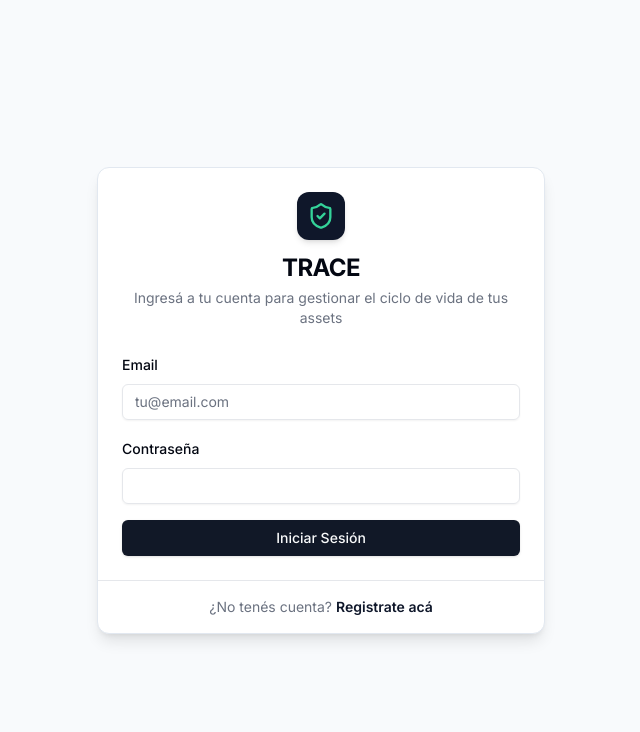
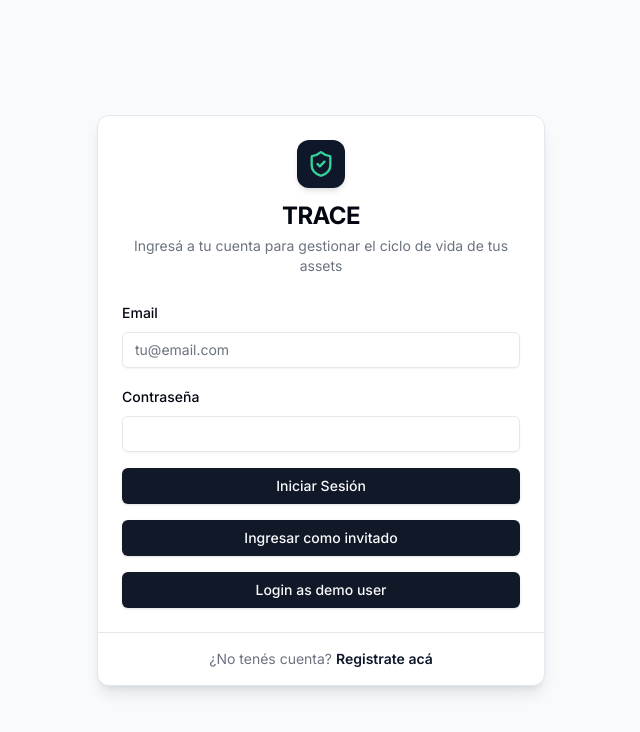
Before and after one commit to elecodes/trace_mvp_v0, a Next.js app: page /login in a window 1280 px wide. Shown: the top 732 px of the page, without its empty margins (319-959 px from the left). Built offline with nearby package versions, Linux system fonts and the light colour scheme; no server answers.

Commit message:
docs: add next steps v2 documentation with audit report link

```diff
--- a/src/app/(auth)/login/page.tsx
+++ b/src/app/(auth)/login/page.tsx
@@ -19,6 +19,7 @@ export default function LoginPage() {
   const supabase = createClient();
 
   const handleLogin = async (e: React.FormEvent) => {
+    // Existing email/password login
     e.preventDefault();
     setLoading(true);
     setError(null);
@@ -35,6 +36,33 @@ export default function LoginPage() {
       router.push('/dashboard');
       router.refresh();
     }
+  };
+
+  // Guest login handler
+  const handleGuestLogin = async () => {
+    setLoading(true);
+    const { error } = await supabase.auth.signInAnonymously();
+    if (error) {
+      setError(error.message);
+    } else {
+      router.push('/dashboard');
+    }
+    setLoading(false);
+  };
+
+  // Demo user login handler
+  const handleDemoLogin = async () => {
+    setLoading(true);
+    const { error } = await supabase.auth.signInWithPassword({
+      email: 'guest@example.com',
+      password: 'password123',
+    });
+    if (error) {
+      setError(error.message);
+    } else {
+      router.push('/dashboard');
+    }
+    setLoading(false);
   };
 
   return (
@@ -88,6 +116,35 @@ export default function LoginPage() {
                 'Iniciar Sesión'
               )}
             </Button>
+            {/* Anonymous Guest Login */}
+            <Button
+              type="button"
+              className="w-full mt-2"
+              onClick={handleGuestLogin}
+              disabled={loading}
+            >
+              {loading ? (
+                <> <Loader2 className="mr-2 h-4 w-4 animate-spin" /> Ingresando como invitado...</>
+              ) : (
+                'Ingresar como invitado'
+              )}
+            </Button>
+
+            {/* Demo User Login */}
+            <Button
+              type="button"
+              className="w-full mt-2"
+              onClick={handleDemoLogin}
+              disabled={loading}
+            >
+              {loading ? (
+                <> <Loader2 className="mr-2 h-4 w-4 animate-spin" /> Ingresando demo... </>
+              ) : (
+                'Login as demo user'
+              )}
+            </Button>
+
+
           </form>
         </CardContent>
         <CardFooter className="flex justify-center border-t p-4 text-sm text-muted-foreground">
--- a/src/components/layout/sidebar.tsx
+++ b/src/components/layout/sidebar.tsx
@@ -3,7 +3,8 @@
 import Link from 'next/link';
 import { usePathname } from 'next/navigation';
 import { cn } from '@/components/ui/button';
-import { LayoutDashboard, Box, FolderKanban, ShieldCheck, Leaf } from 'lucide-react';
+import { LayoutDashboard, Box, FolderKanban, ShieldCheck, Leaf, FileText } from 'lucide-react';
+import Image from 'next/image';
 
 const navigation = [
   { name: 'Dashboard', href: '/dashboard', icon: LayoutDashboard },
@@ -17,8 +18,8 @@ export function Sidebar() {
   return (
     <aside className="w-64 bg-slate-900 text-slate-100 min-h-screen flex flex-col border-r border-slate-800">
       <div className="p-6 flex items-center gap-3 border-b border-slate-800">
-        <div className="h-9 w-9 rounded-lg bg-emerald-500 text-slate-950 flex items-center justify-center font-bold">
-          <ShieldCheck className="h-6 w-6" />
+        <div className="flex items-center">
+          <Image src="/Trace.png" width={36} height={36} alt="TRACE logo" className="h-6 w-6 mr-2" />
         </div>
         <div>
           <h1 className="font-bold text-lg leading-tight tracking-wider">TRACE</h1>
@@ -74,6 +75,7 @@ export function Sidebar() {
               <Box className={cn('h-5 w-5', pathname.startsWith('/assets') ? 'text-emerald-400' : 'text-slate-400')} />
               Assets / Catálogo
             </Link>
+
           </div>
         </div>
       </nav>
--- a/src/components/pdf/asset-pdf-document.tsx
+++ b/src/components/pdf/asset-pdf-document.tsx
@@ -162,6 +162,7 @@ export function AssetPdfDocument({ asset }: AssetPdfProps) {
       <Page size="A4" style={styles.page}>
         {/* Header */}
         <View style={styles.header}>
+          <Image src="/Trace.png" style={{ width: 50, height: 50, marginRight: 10 }} />
           <View>
             <Text style={styles.title}>TRACE — Reporte de Asset</Text>
             <Text style={styles.subtitle}>
```
Also changed, not shown: src/middleware.ts (+20 -0 lines), public/Trace.png (added), 1 other file (tests, documents, lock files or other folders).
